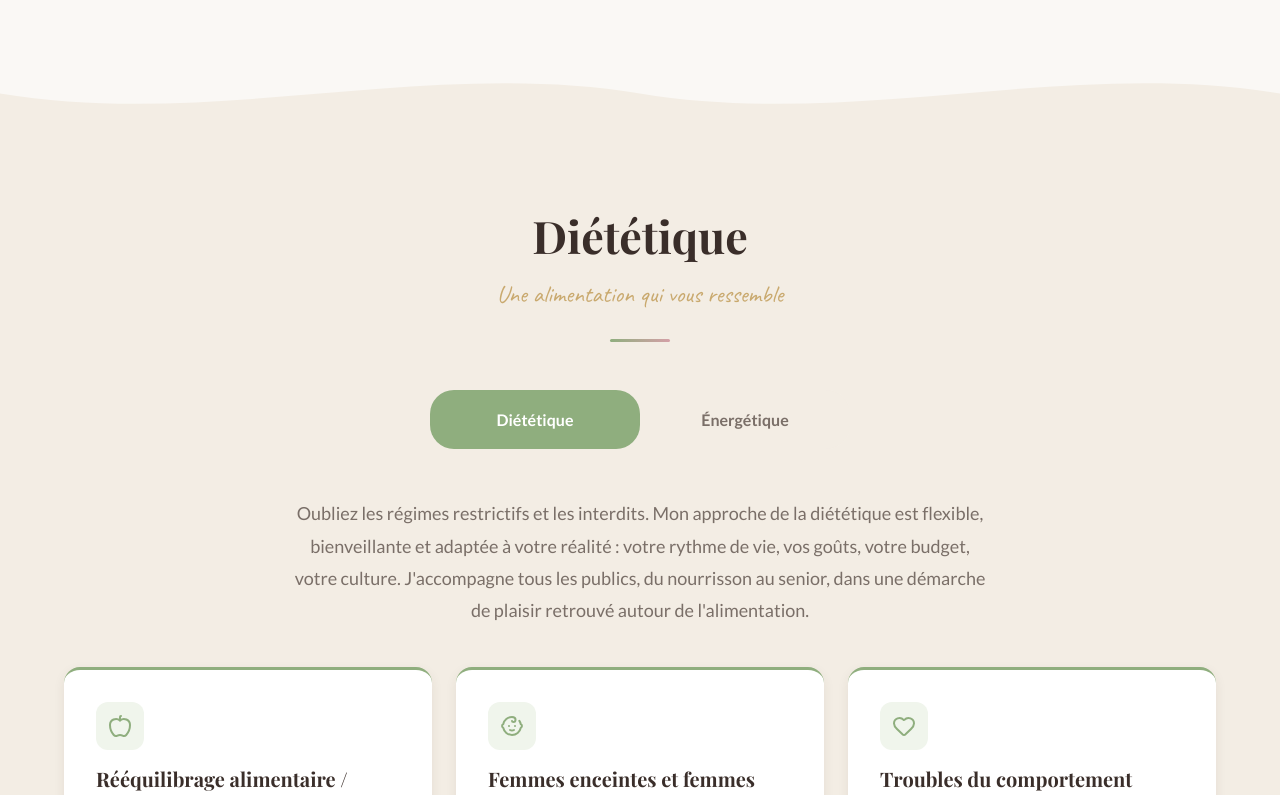
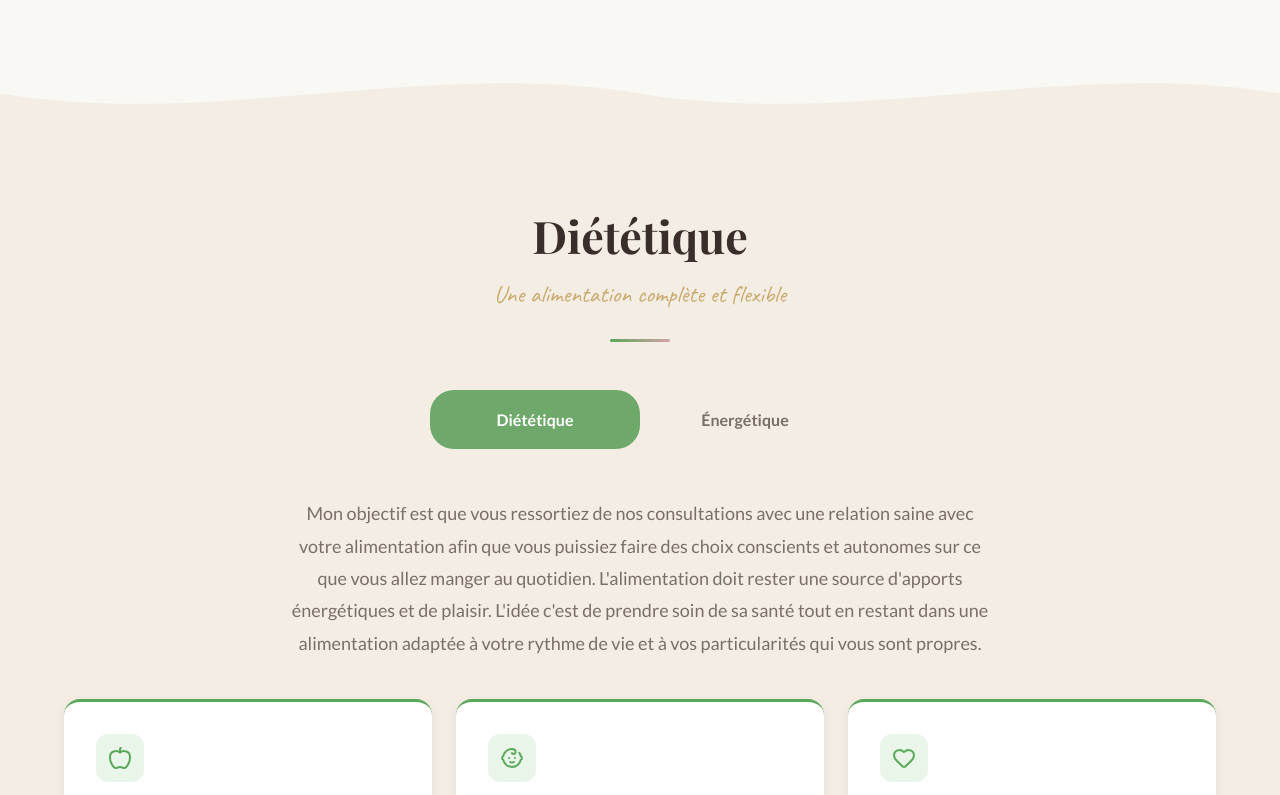
Before and after one commit to kbosc/laura-landing, a React (Vite) app: page / in a window 1280 px wide. Shown: the part 2000-2795 px from the top of the page. Built offline with nearby package versions, Linux system fonts and the light colour scheme.

Commit message:
feat: Update styles, content, and assets for improved branding and user experience

```diff
--- a/index.html
+++ b/index.html
@@ -2,10 +2,11 @@
 <html lang="fr">
   <head>
     <meta charset="UTF-8" />
-    <link rel="icon" type="image/png" href="/laura-landing/logo.png" />
+    <link rel="icon" type="image/png" href="/favicon.png" />
+    <link rel="apple-touch-icon" href="/favicon.png" />
     <meta name="viewport" content="width=device-width, initial-scale=1.0" />
-    <meta name="description" content="EnAIRgie & Diététique — Cabinet de Laura Litaudon, diététicienne et praticienne en soins énergétiques à Montévrain (77144)." />
-    <title>EnAIRgie & Diététique — Laura Litaudon</title>
+    <meta name="description" content="Énairgie & Diététique — Laura Litaudon, diététicienne-énergéticienne à Montévrain (77144). Rééquilibrage alimentaire, soins énergétiques, guidances et ateliers." />
+    <title>Énairgie & Diététique — Laura Litaudon</title>
     <link rel="preconnect" href="https://fonts.googleapis.com" />
     <link rel="preconnect" href="https://fonts.gstatic.com" crossorigin />
   </head>
--- a/src/components/ui/Button/Button.module.scss
+++ b/src/components/ui/Button/Button.module.scss
@@ -36,11 +36,11 @@
 }
 
 .energy {
-  background-color: $color-energy;
+  background-color: $color-lavender;
   color: $color-white;
   &:hover {
-    background-color: color.adjust($color-energy, $lightness: -8%);
-    box-shadow: 0 6px 20px rgba($color-energy, 0.35);
+    background-color: color.adjust($color-lavender, $lightness: -8%);
+    box-shadow: 0 6px 20px rgba($color-lavender, 0.35);
   }
 }
 
--- a/src/sections/Myths/Myths.tsx
+++ b/src/sections/Myths/Myths.tsx
@@ -36,8 +36,8 @@ export default function Myths() {
   return (
     <SectionWrapper id="myths" altBg>
       <SectionTitle
-        title="Démêlons le vrai du faux"
-        subtitle="Ces croyances qui sabotent votre alimentation"
+        title="Vrai/faux sur vos croyances"
+        subtitle="Ces idées reçues qui nous freinent"
       />
 
       <motion.div
--- a/src/sections/Prestations/Prestations.module.scss
+++ b/src/sections/Prestations/Prestations.module.scss
@@ -94,11 +94,11 @@
 }
 
 .cardEnergy {
-  border-top-color: $color-energy;
+  border-top-color: $color-lavender;
 
   .cardIcon {
-    background: $color-energy-bg;
-    color: $color-energy;
+    background: $color-lavender-light;
+    color: $color-lavender;
   }
 }
 
--- a/src/sections/Prestations/Prestations.tsx
+++ b/src/sections/Prestations/Prestations.tsx
@@ -15,16 +15,18 @@ type Tab = 'diet' | 'energy';
 const tabConfig = {
   diet: {
     label: 'Diététique',
-    color: '#8FAE7E',
-    intro: 'Oubliez les régimes restrictifs et les interdits. Mon approche de la diététique est flexible, bienveillante et adaptée à votre réalité : votre rythme de vie, vos goûts, votre budget, votre culture. J\'accompagne tous les publics, du nourrisson au senior, dans une démarche de plaisir retrouvé autour de l\'alimentation.',
+    color: '#6EA86A',
+    intro: 'Mon objectif est que vous ressortiez de nos consultations avec une relation saine avec votre alimentation afin que vous puissiez faire des choix conscients et autonomes sur ce que vous allez manger au quotidien. L\'alimentation doit rester une source d\'apports énergétiques et de plaisir. L\'idée c\'est de prendre soin de sa santé tout en restant dans une alimentation adaptée à votre rythme de vie et à vos particularités qui vous sont propres.',
+    subtitle: 'Une alimentation complète et flexible',
     services: dietServices,
     ctaLabel: 'Réserver une consultation Diététique',
     ctaUrl: DOCTOLIB_URL,
   },
   energy: {
     label: 'Énergétique',
-    color: '#D4A0A7',
-    intro: 'Les soins énergétiques agissent sur vos corps subtils pour libérer les blocages émotionnels, soulager le stress et restaurer la circulation de votre énergie vitale. Chaque soin est un moment de profonde détente et de reconnexion à soi.',
+    color: '#9B7EC8',
+    intro: 'L\'énergétique, que ça soit à l\'aide de soins énergétiques, de guidances ou la cartomancie, vous permettra d\'aller plus en profondeur pour mieux vous comprendre et comprendre votre fonctionnement. Cela vous apportera également de la douceur, de la relaxation et du bien-être.',
+    subtitle: 'Reconnectez-vous à votre harmonie intérieure',
     services: energyServices,
     ctaLabel: 'Réserver un soin Énergétique',
     ctaUrl: CRENOLIBRE_URL,
@@ -54,8 +56,8 @@ export default function Prestations() {
   return (
     <SectionWrapper id="prestations" altBg>
       <SectionTitle
-        title={activeTab === 'diet' ? 'Diététique' : 'Soins Énergétiques'}
-        subtitle={activeTab === 'diet' ? 'Une alimentation qui vous ressemble' : 'Reconnectez-vous à votre harmonie intérieure'}
+        title={activeTab === 'diet' ? 'Diététique' : 'Énergétique'}
+        subtitle={config.subtitle}
       />
 
       <div className={styles.tabs} style={{ position: 'relative' }}>
--- a/src/sections/Workshops/Workshops.tsx
+++ b/src/sections/Workshops/Workshops.tsx
@@ -12,14 +12,15 @@ export default function Workshops() {
   return (
     <SectionWrapper id="ateliers">
       <SectionTitle
-        title="Ateliers collectifs"
+        title="Les ateliers"
         subtitle="Apprenez, partagez, grandissez ensemble"
       />
 
       <p className={styles.intro}>
-        Régulièrement, je propose des ateliers en petit groupe pour explorer
-        ensemble des thématiques autour de l'alimentation et du bien-être.
-        Un moment convivial d'apprentissage et de partage dans un cadre bienveillant.
+        Tous les lundis à Montévrain, je propose des ateliers en petit groupe
+        pour explorer ensemble des thématiques autour de l'alimentation, du bien-être
+        et de l'énergétique. Un moment convivial d'apprentissage et de partage
+        dans un cadre bienveillant.
       </p>
 
       <motion.div
--- a/src/styles/_variables.scss
+++ b/src/styles/_variables.scss
@@ -3,19 +3,19 @@
 // ============================================
 
 // --- Couleurs Primaires ---
-$color-diet: #8FAE7E;
-$color-diet-light: #E8F0E2;
-$color-diet-bg: #F0F5EC;
+$color-diet: #5BA85A;
+$color-diet-light: #D4EDD3;
+$color-diet-bg: #E8F5E8;
 
 $color-energy: #D4A0A7;
 $color-energy-light: #F2E4E8;
 $color-energy-bg: #F8EFF2;
 
 // --- Couleurs Secondaires ---
-$color-yellow: #F5E6A3;
-$color-yellow-light: #FBF5E0;
-$color-lavender: #C8B6D8;
-$color-lavender-light: #E8DCF0;
+$color-yellow: #F2C94C;
+$color-yellow-light: #FBF0C8;
+$color-lavender: #9B7EC8;
+$color-lavender-light: #EDE0FA;
 
 // --- Accent ---
 $color-gold: #C9A96E;
```
Also changed, not shown: 2 other files (tests, documents, lock files or other folders).
